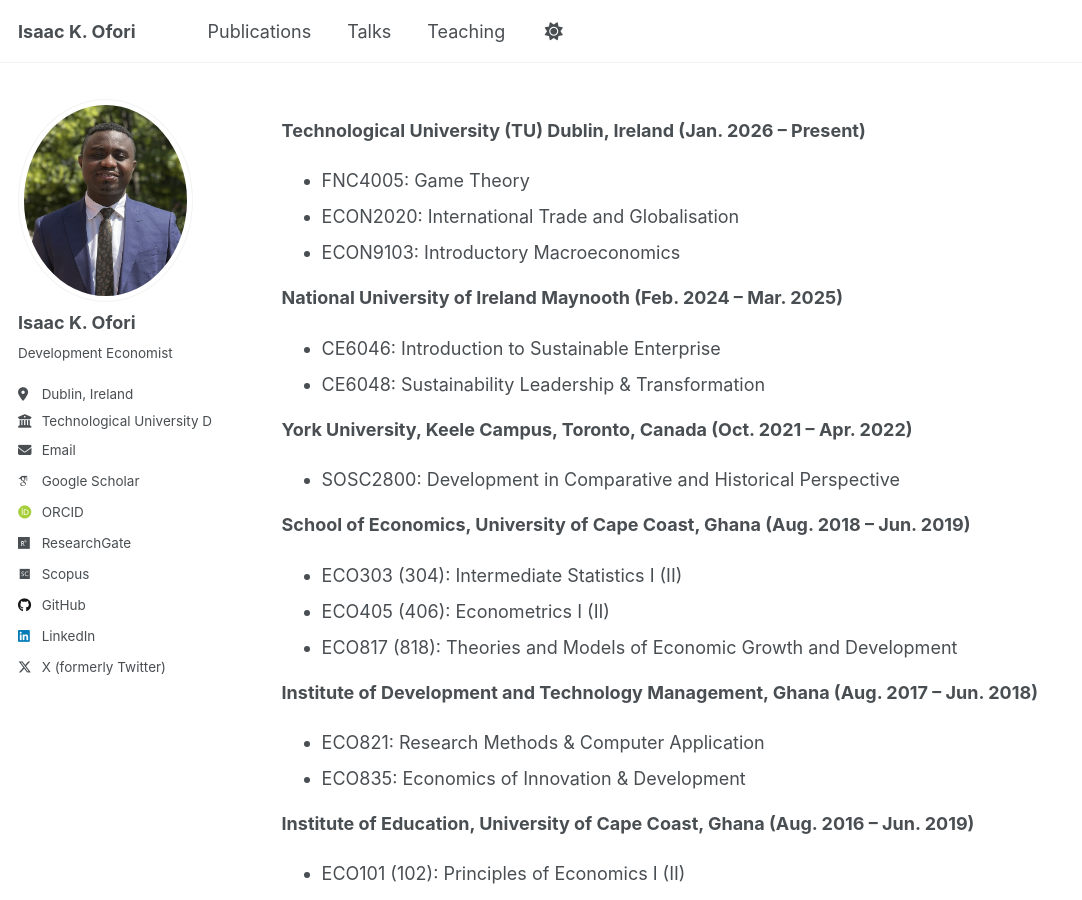
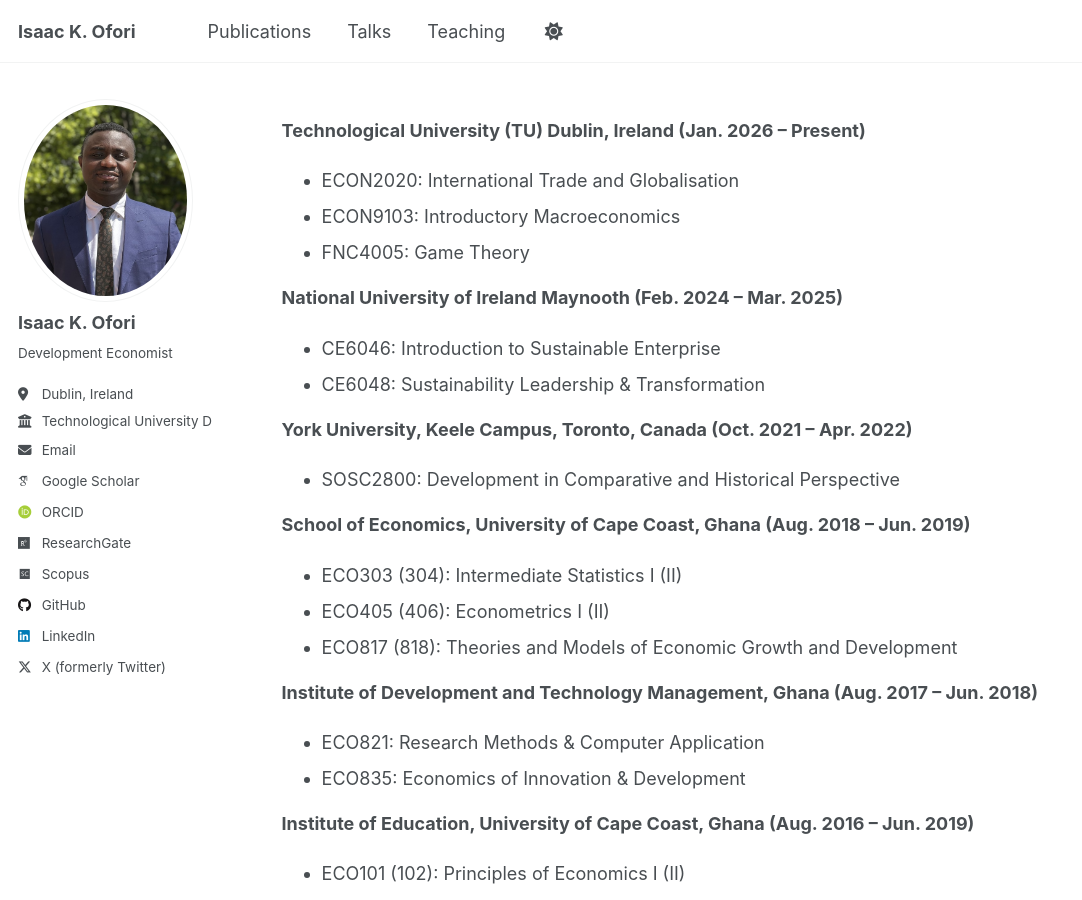
Before and after one commit to ikofori/ikofori.github.io, a Jekyll site: the page built from _teaching/2014-spring-teaching-1.md, in a window 1280 px wide and 900 px high. Shown: the whole window, without its empty margins (0-1082 px from the left). Built offline with Jekyll 4.4.1, drawn with Linux system fonts in a browser that asks for light colours; some web fonts are replaced; a script that is not in the unit is left out.

```diff
--- a/_teaching/2014-spring-teaching-1.md
+++ b/_teaching/2014-spring-teaching-1.md
@@ -8,9 +8,9 @@ author_profile: true
 
 
 **Technological University (TU) Dublin, Ireland (Jan. 2026 – Present)**
-- FNC4005: Game Theory
 - ECON2020: International Trade and Globalisation
 - ECON9103: Introductory Macroeconomics
+- FNC4005: Game Theory
 
 
 **National University of Ireland Maynooth (Feb. 2024 – Mar. 2025)**
```
